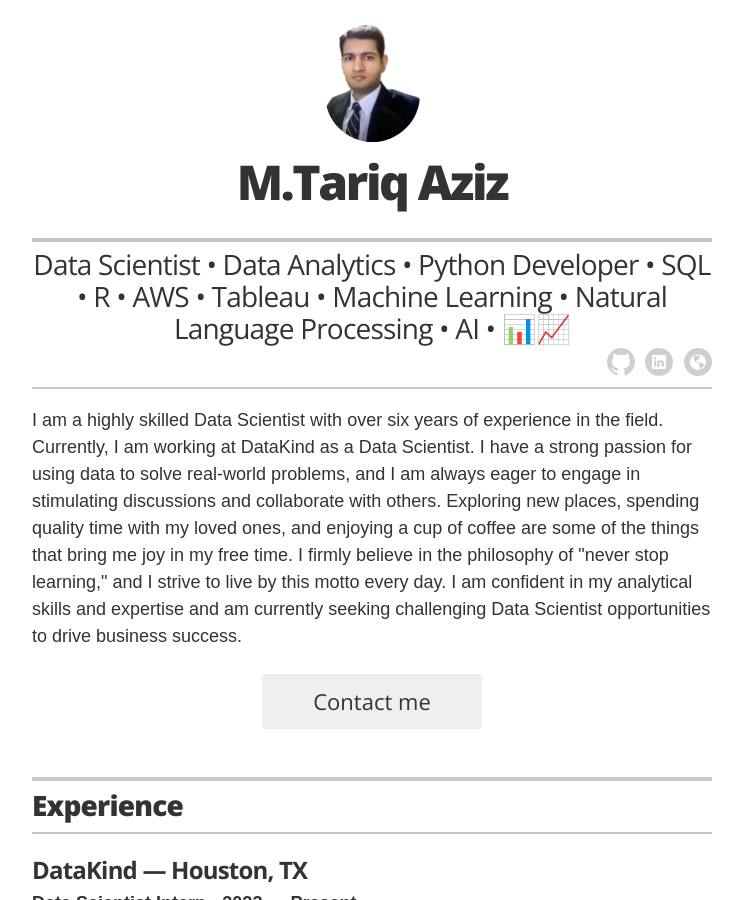
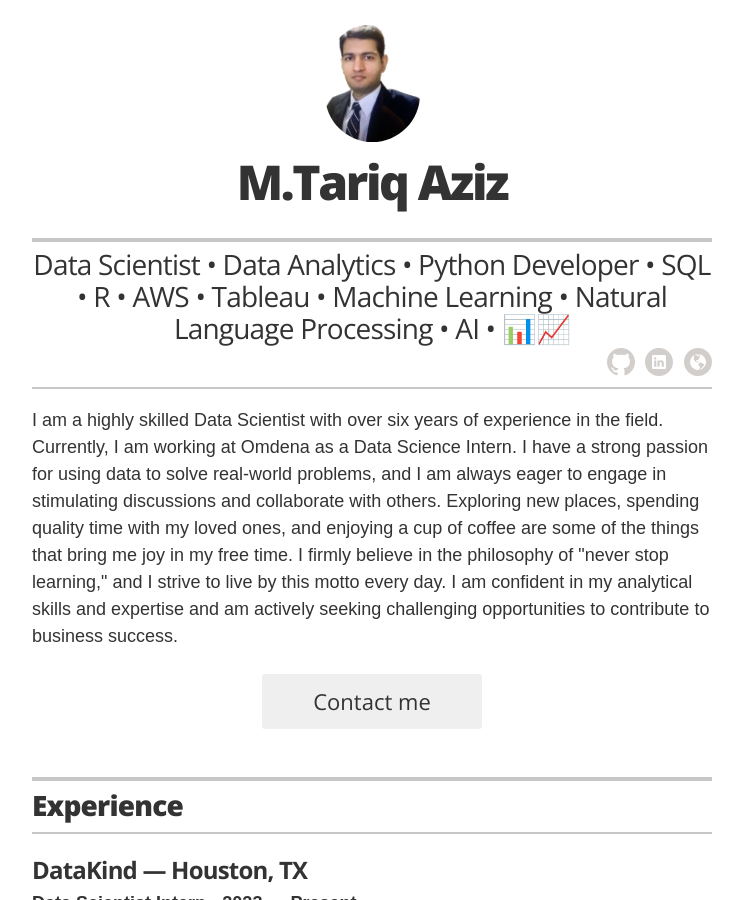
Before and after one commit to ttariqaziz/ttariqaziz.github.io, a Jekyll site: the page built from index.html, in a window 1280 px wide and 900 px high. Shown: the whole window, without its empty margins (268-1011 px from the left). Built offline with Jekyll 4.4.1, drawn with Linux system fonts in a browser that asks for light colours.

Commit message:
Update _config.yml

```diff
--- a/_config.yml
+++ b/_config.yml
@@ -15,7 +15,7 @@
 # lisasimpson@youremailaddress.com
 display_header_contact_info: 'true'
 resume_header_intro: >-
-  <p>I am a highly skilled Data Scientist with over six years of experience in the field. Currently, I am working at DataKind as a Data Scientist. I have a strong passion for using data to solve real-world problems, and I am always eager to engage in stimulating discussions and collaborate with others. Exploring new places, spending quality time with my loved ones, and enjoying a cup of coffee are some of the things that bring me joy in my free time. I firmly believe in the philosophy of "never stop learning," and I strive to live by this motto every day. I am confident in my analytical skills and expertise and am currently seeking challenging Data Scientist opportunities to drive business success.</p>
+  <p>I am a highly skilled Data Scientist with over six years of experience in the field. Currently, I am working at Omdena as a Data Science Intern. I have a strong passion for using data to solve real-world problems, and I am always eager to engage in stimulating discussions and collaborate with others. Exploring new places, spending quality time with my loved ones, and enjoying a cup of coffee are some of the things that bring me joy in my free time. I firmly believe in the philosophy of "never stop learning," and I strive to live by this motto every day. I am confident in my analytical skills and expertise and am actively seeking challenging opportunities to contribute to business success.</p>
 resume_looking_for_work: 'yes'
 resume_section_projects: true
 resume_section_experience: true
```
